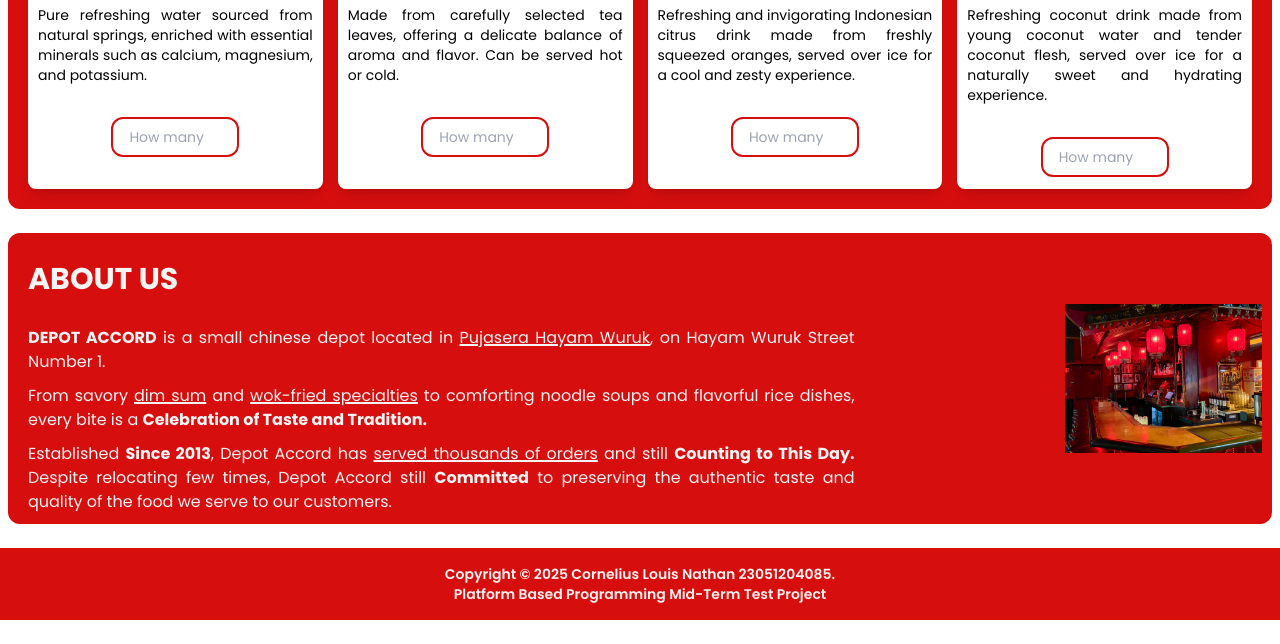
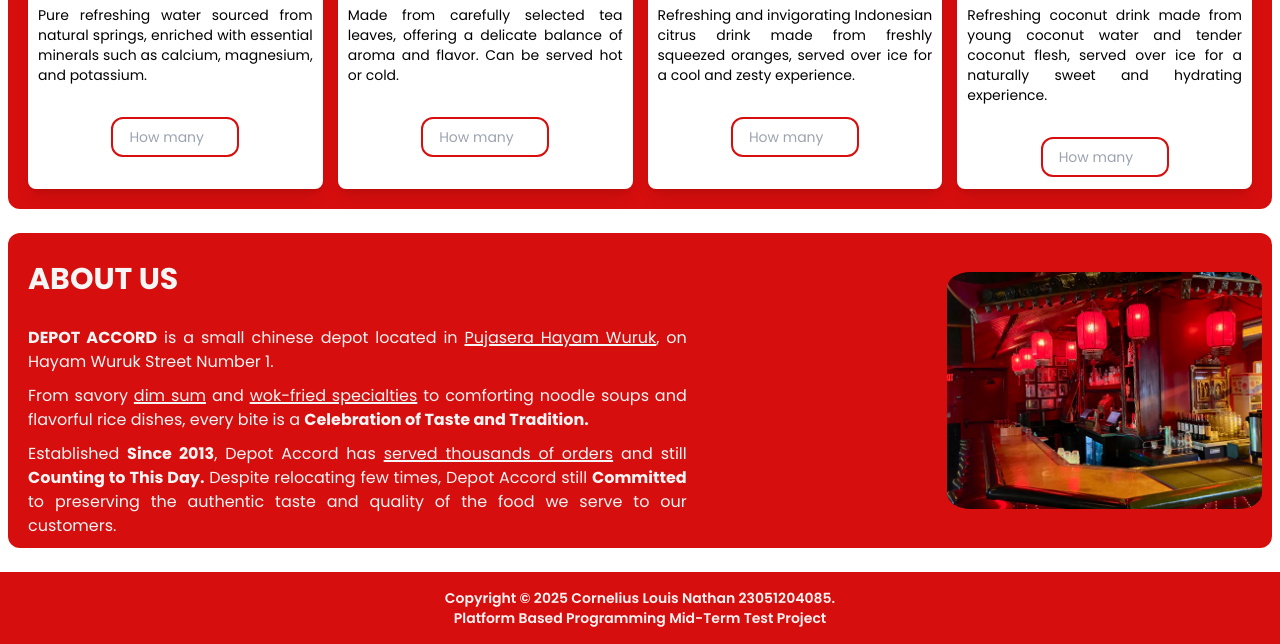
Before and after one commit to Louis3112/restaurant_web, a plain HTML site: page index.html in a window 1280 px wide. Shown: the part 2750-3394 px from the top of the page. Before the commit the page ends 3370 px from the top, so only its background shows below. Drawn offline with nearby package versions, Linux system fonts and the light colour scheme.

Commit message:
Fixing bugs on about us img

```diff
--- a/css/stylesheet.css
+++ b/css/stylesheet.css
@@ -216,12 +216,18 @@
 
 #about-us p{
     text-align: justify;
-    padding-right: 200px;
+    margin-right: 250px;
     margin-left: 20px;
     margin-bottom: 10px;
 }
 
 #about-us img{
-    width: 450px;
+    display: flex;
+    justify-content: flex-end;
+
+    width: 800px;
+
+    margin-top: 10px;
+    margin-bottom: 10px;
     padding: 10px;
 }
--- a/index.html
+++ b/index.html
@@ -259,7 +259,7 @@
                 </p>
             </div>
             <div id="about-us-img">
-                <img src="assets/img/img-resto.jpg" alt="Opening Image" style="border-radius: 5%;">
+                <img src="assets/img/img-resto.jpg" alt="Opening Image" style="border-radius: 10%;">
             </div>
         </div>
 
```
